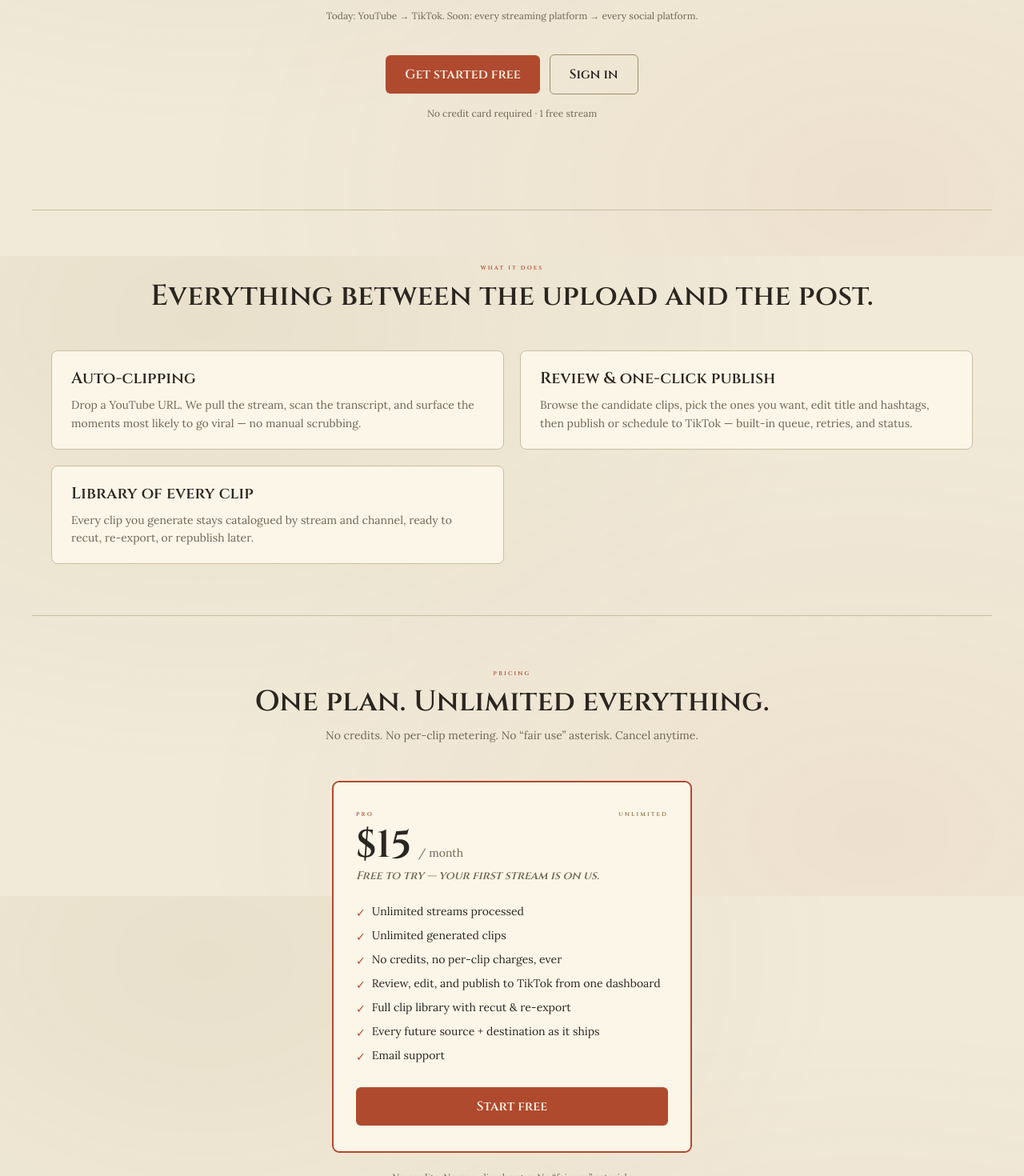
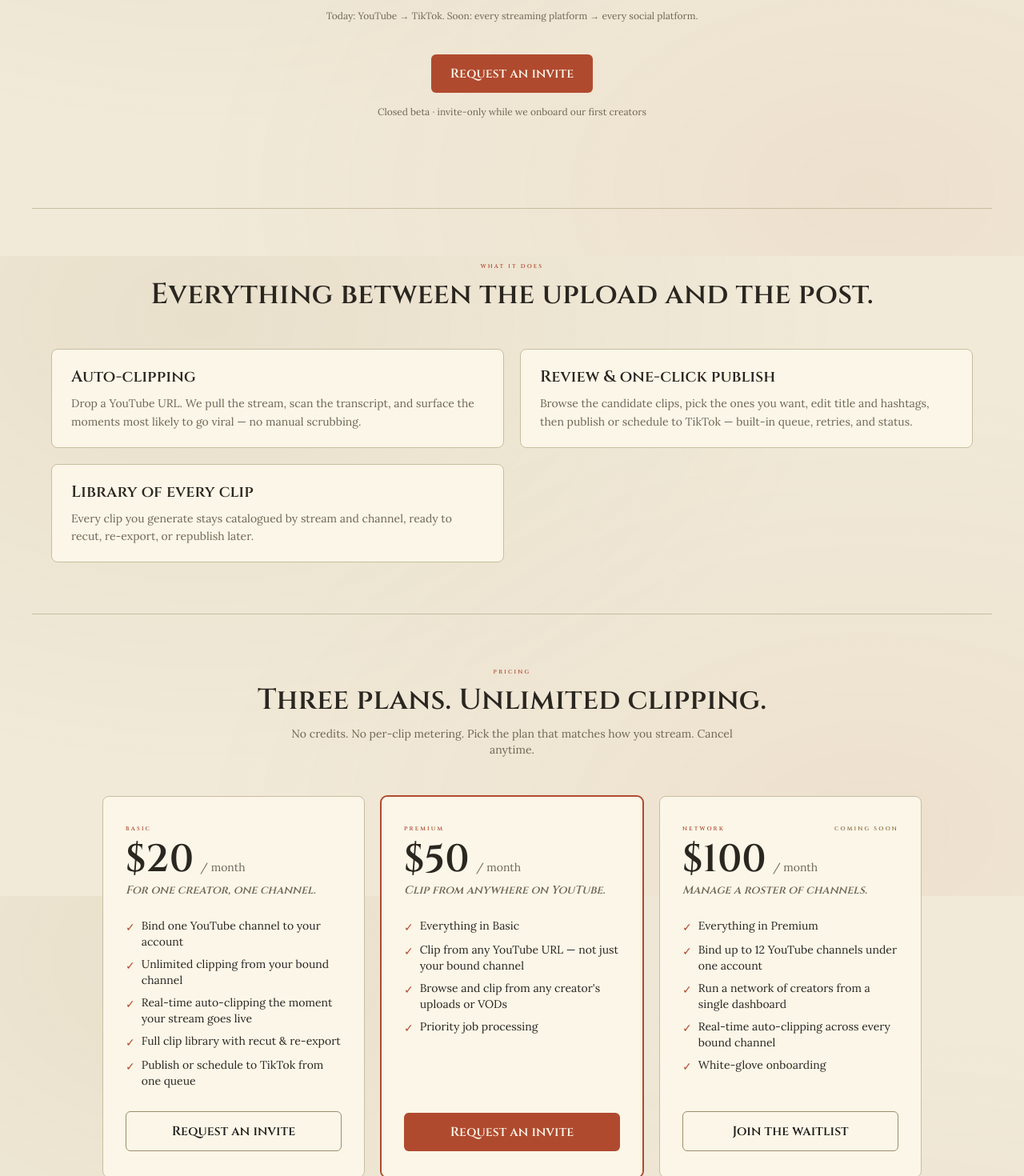
Before and after one commit to encyclipedia-ai/landing-page, a Next.js app: page / in a window 1280 px wide. Shown: the part 480-1950 px from the top of the page at 80% size. Built offline with nearby package versions, Linux system fonts and the light colour scheme; no server answers.

Commit message:
updates to pricing and request invite

```diff
--- a/src/app/page.tsx
+++ b/src/app/page.tsx
@@ -1,8 +1,11 @@
 
 import { ThemeToggle } from "@/components/ThemeToggle";
 
-const APP_URL = process.env.NEXT_PUBLIC_APP_URL ?? "https://app.encyclipedia.ai";
-const SIGN_IN_URL = `${APP_URL}/sign-in`;
+// Closed beta. CTAs route to a Google Form (or any URL) collecting invite
+// requests. Override via NEXT_PUBLIC_INVITE_FORM_URL in env if you ever
+// need to swap the form (e.g. point at the live app sign-in once we open).
+const INVITE_URL =
+  process.env.NEXT_PUBLIC_INVITE_FORM_URL ?? "https://forms.gle/TqmoQowcGULhtTLL6";
 
 const features = [
   {
@@ -55,14 +58,49 @@ const roadmap = [
   },
 ];
 
-const planFeatures = [
-  "Unlimited streams processed",
-  "Unlimited generated clips",
-  "No credits, no per-clip charges, ever",
-  "Review, edit, and publish to TikTok from one dashboard",
+const plans = [
+  {
+    id: "basic",
+    name: "Basic",
+    price: 20,
+    tagline: "For one creator, one channel.",
+    features: [
+      "Bind one YouTube channel to your account",
+      "Unlimited clipping from your bound channel",
+      "Real-time auto-clipping the moment your stream goes live",
       "Full clip library with recut & re-export",
-  "Every future source + destination as it ships",
-  "Email support",
+      "Publish or schedule to TikTok from one queue",
+    ],
+    highlighted: false,
+  },
+  {
+    id: "premium",
+    name: "Premium",
+    price: 50,
+    tagline: "Clip from anywhere on YouTube.",
+    features: [
+      "Everything in Basic",
+      "Clip from any YouTube URL — not just your bound channel",
+      "Browse and clip from any creator's uploads or VODs",
+      "Priority job processing",
+    ],
+    highlighted: true,
+  },
+  {
+    id: "network",
+    name: "Network",
+    price: 100,
+    tagline: "Manage a roster of channels.",
+    features: [
+      "Everything in Premium",
+      "Bind up to 12 YouTube channels under one account",
+      "Run a network of creators from a single dashboard",
+      "Real-time auto-clipping across every bound channel",
+      "White-glove onboarding",
+    ],
+    highlighted: false,
+    comingSoon: true,
+  },
 ];
 
 const faqs: { q: string; a: string }[] = [
@@ -72,7 +110,7 @@ const faqs: { q: string; a: string }[] = [
   },
   {
     q: "How is this different from Opus, Spikes, or Wayin?",
-    a: "They sell credits. We don't. Their pricing is built around limiting how much you can clip; ours is built around clipping as much as you want for a flat $15. We're also building specifically for live streamers, not VOD editors — see the auto-clip-when-stream-ends roadmap.",
+    a: "They sell credits. We don't. Their pricing is built around limiting how much you can clip; ours is built around clipping as much as you want for a flat monthly rate. We're also building specifically for live streamers, not VOD editors — see the auto-clip-when-stream-ends roadmap.",
   },
   {
     q: "What if I stream for 4+ hours?",
@@ -121,16 +159,12 @@ export default function Landing() {
             </a>
             <ThemeToggle />
             <a
-              href={SIGN_IN_URL}
-              className="text-sm font-serif text-ink hover:text-accent transition"
-            >
-              Sign in
-            </a>
-            <a
-              href={SIGN_IN_URL}
+              href={INVITE_URL}
+              target="_blank"
+              rel="noopener noreferrer"
               className="text-sm font-serif rounded-md bg-accent text-accent-contrast px-3 py-1.5 hover:bg-accent-strong transition"
             >
-              Sign up
+              Request invite
             </a>
           </nav>
         </div>
@@ -153,19 +187,15 @@ export default function Landing() {
           </p>
           <div className="mt-10 flex items-center justify-center gap-3 flex-wrap">
             <a
-              href={SIGN_IN_URL}
+              href={INVITE_URL}
+              target="_blank"
+              rel="noopener noreferrer"
               className="rounded-md bg-accent text-accent-contrast px-6 py-3 font-serif text-base hover:bg-accent-strong transition"
             >
-              Get started free
-            </a>
-            <a
-              href={SIGN_IN_URL}
-              className="rounded-md border border-border-strong text-ink px-6 py-3 font-serif text-base hover:bg-surface transition"
-            >
-              Sign in
+              Request an invite
             </a>
           </div>
-          <p className="mt-4 text-xs text-muted">No credit card required · 1 free stream</p>
+          <p className="mt-4 text-xs text-muted">Closed beta · invite-only while we onboard our first creators</p>
         </section>
 
         {/* Features */}
@@ -191,26 +221,35 @@ export default function Landing() {
         <section id="pricing" className="max-w-[1200px] mx-auto px-6 py-16 border-t border-border">
           <p className="smallcaps text-[10px] text-accent mb-2 text-center">Pricing</p>
           <h3 className="font-serif text-3xl md:text-4xl font-bold text-center mb-3">
-            One plan. Unlimited everything.
+            Three plans. Unlimited clipping.
           </h3>
           <p className="text-center text-muted text-sm mb-12 max-w-xl mx-auto">
-            No credits. No per-clip metering. No “fair use” asterisk. Cancel anytime.
+            No credits. No per-clip metering. Pick the plan that matches how
+            you stream. Cancel anytime.
           </p>
-          <div className="max-w-md mx-auto">
-            <div className="rounded-lg border border-accent bg-surface px-7 py-8 flex flex-col shadow-[0_0_0_1px_var(--color-accent)]">
+          <div className="grid md:grid-cols-3 gap-5 max-w-5xl mx-auto items-stretch">
+            {plans.map((plan) => (
+              <div
+                key={plan.id}
+                className={`rounded-lg border bg-surface px-7 py-8 flex flex-col ${
+                  plan.highlighted
+                    ? "border-accent shadow-[0_0_0_1px_var(--color-accent)]"
+                    : "border-border"
+                }`}
+              >
                 <div className="flex items-center justify-between mb-2">
-                <p className="smallcaps text-[10px] text-accent">Pro</p>
-                <p className="smallcaps text-[10px] text-bronze">Unlimited</p>
+                  <p className="smallcaps text-[10px] text-accent">{plan.name}</p>
+                  {plan.comingSoon && (
+                    <p className="smallcaps text-[10px] text-bronze">Coming soon</p>
+                  )}
                 </div>
                 <div className="flex items-baseline gap-2 mb-1">
-                <span className="font-serif text-5xl font-bold">$15</span>
+                  <span className="font-serif text-5xl font-bold">${plan.price}</span>
                   <span className="text-sm text-muted">/ month</span>
                 </div>
-              <p className="text-sm text-muted italic font-serif mb-6">
-                Free to try — your first stream is on us.
-              </p>
-              <ul className="space-y-2 mb-7">
-                {planFeatures.map((feat) => (
+                <p className="text-sm text-muted italic font-serif mb-6">{plan.tagline}</p>
+                <ul className="space-y-2 mb-7 flex-1">
+                  {plan.features.map((feat) => (
                     <li key={feat} className="flex items-start gap-2 text-sm">
                       <span className="text-accent mt-0.5">✓</span>
                       <span>{feat}</span>
@@ -218,16 +257,23 @@ export default function Landing() {
                   ))}
                 </ul>
                 <a
-                href={SIGN_IN_URL}
-                className="rounded-md font-serif text-center px-4 py-3 bg-accent text-accent-contrast hover:bg-accent-strong transition"
+                  href={INVITE_URL}
+                  target="_blank"
+                  rel="noopener noreferrer"
+                  className={`rounded-md font-serif text-center px-4 py-3 transition ${
+                    plan.highlighted
+                      ? "bg-accent text-accent-contrast hover:bg-accent-strong"
+                      : "border border-border-strong text-ink hover:bg-surface"
+                  }`}
                 >
-                Start free
+                  {plan.comingSoon ? "Join the waitlist" : "Request an invite"}
                 </a>
               </div>
+            ))}
+          </div>
           <p className="mt-6 text-center text-xs text-muted">
-              No credits. No per-clip charges. No “fair use” asterisk.
+            No credits. No per-clip charges. Cancel anytime.
           </p>
-          </div>
         </section>
 
         {/* Roadmap */}
@@ -287,10 +333,12 @@ export default function Landing() {
             Your next viral clip is already inside a stream you&apos;ve already recorded.
           </p>
           <a
-            href={SIGN_IN_URL}
+            href={INVITE_URL}
+            target="_blank"
+            rel="noopener noreferrer"
             className="inline-block rounded-md bg-accent text-accent-contrast px-8 py-3 font-serif text-base hover:bg-accent-strong transition"
           >
-            Get started free
+            Request an invite
           </a>
         </section>
       </main>
```
Also changed, not shown: 2 other files (tests, documents, lock files or other folders). Lines whose indentation alone changed are shown as unchanged.
